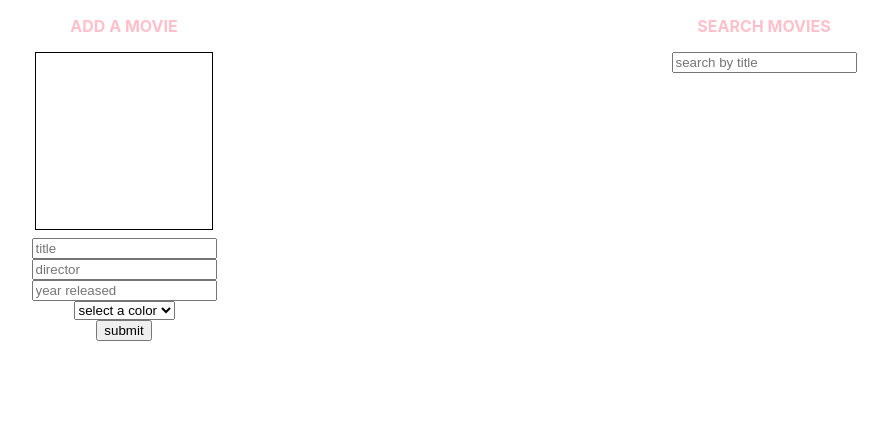
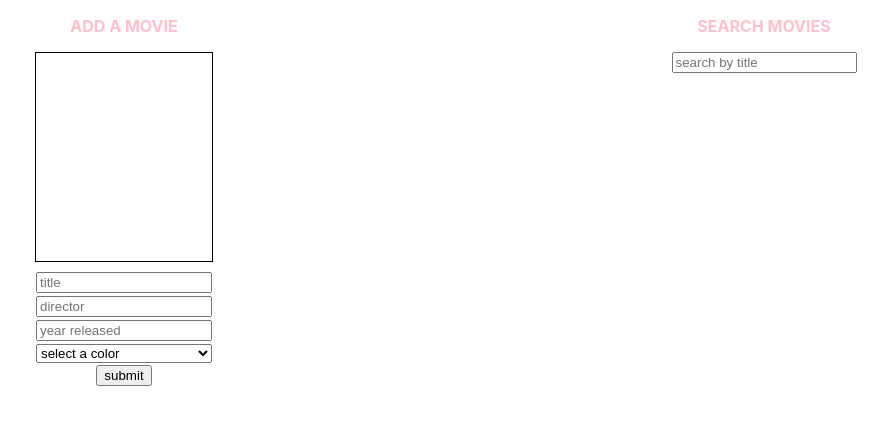
Before and after one commit to oliviaamiller/movie-list, a React (Create React App) app: page / in a window 1280 px wide. Shown: the top 424 px of the page, without its empty margins (21-909 px from the left). Built offline with nearby package versions, Linux system fonts and the light colour scheme.

Commit message:
added textformcolor

```diff
--- a/src/App.css
+++ b/src/App.css
@@ -5,7 +5,6 @@
 
 .left {
   margin: 0rem 3rem;
-
 }
 
 .right {
@@ -28,6 +27,19 @@
   display: flex;
   flex-direction: column;
   align-items: center;
+}
+
+.movie-form input {
+  width: 10.5rem;
+  margin: .10rem;
+}
+
+.movie-form select {
+  width: 11rem;
+  margin: .10rem;
+}
+
+.movie-form button {
 
 }
 
@@ -35,7 +47,6 @@
   display: flex;
   flex-direction: row;
   flex-wrap: wrap;
-
 }
 
 .movie {
@@ -45,7 +56,7 @@
   border: black 1px solid;
   margin: .5rem;
   text-align: center;
-  height: 7rem;
+  height: 9rem;
   width: 7rem;
   padding: 2rem;
 }
--- a/src/App.js
+++ b/src/App.js
@@ -14,6 +14,7 @@ export default function App() {
   const [movieFormDirector, setMovieFormDirector] = useState('');
   const [movieFormTitle, setMovieFormTitle] = useState('');
   const [movieFormColor, setMovieFormColor] = useState('');
+  const [textFormColor, setTextFormColor] = useState('');
 
   useEffect(() => {
     const filteredMovies = allMovies.filter(movie => movie.title.includes(filtering));
@@ -29,7 +30,8 @@ export default function App() {
       title: movieFormTitle,
       director: movieFormDirector,
       year: movieFormYearReleased,
-      color: movieFormColor
+      color: movieFormColor,
+      text: textFormColor
     };
 
     setAllMovies([...allMovies, movie]);
@@ -60,7 +62,8 @@ export default function App() {
             title: movieFormTitle,
             director: movieFormDirector,
             year: movieFormYearReleased,
-            color: movieFormColor
+            color: movieFormColor,
+            text: textFormColor
           }} />
 
         <MovieForm
@@ -72,7 +75,10 @@ export default function App() {
           movieFormYearReleased={movieFormYearReleased}
           setMovieFormYearReleased={setMovieFormYearReleased}
           movieFormColor={movieFormColor}
-          setMovieFormColor={setMovieFormColor} />
+          setMovieFormColor={setMovieFormColor}
+          textFormColor={textFormColor}
+          setTextFormColor={setTextFormColor} />
+
       </div>
 
       <div className='right'>
```
